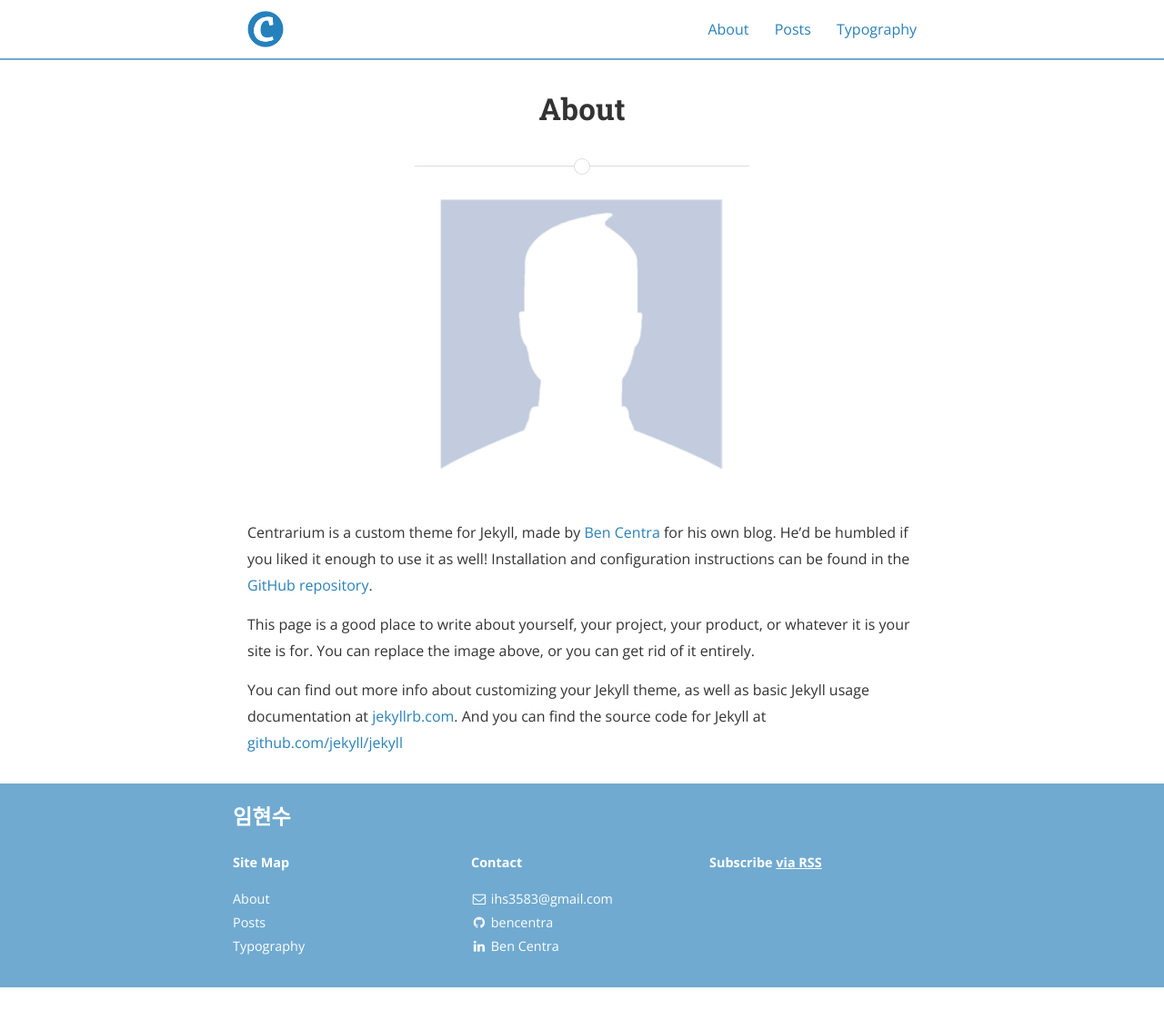
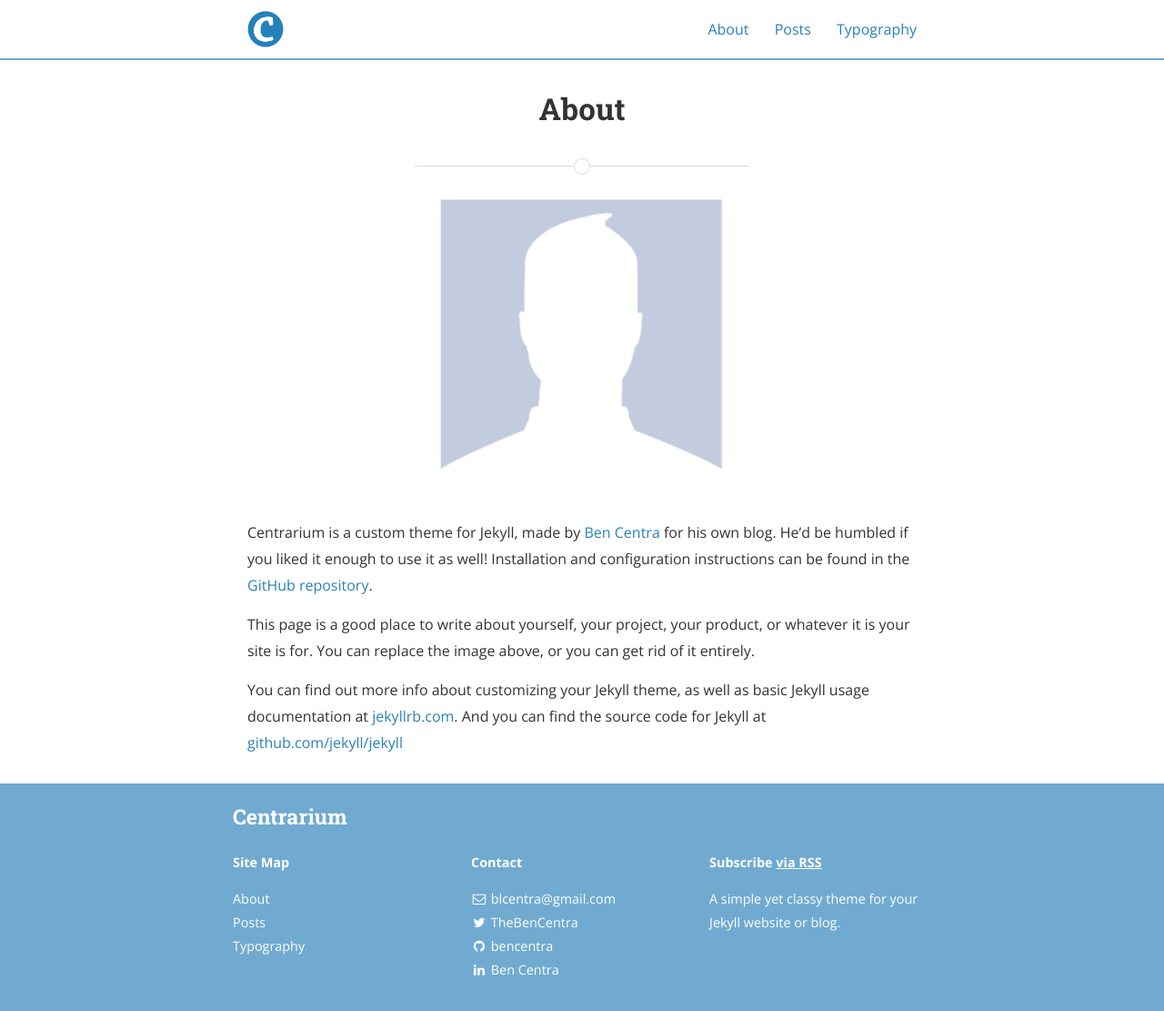
Before and after one commit to whiteblue0/whiteblue0.github.io, a Jekyll site: the page built from about.md, in a window 1280 px wide and 1111 px high. Shown: the whole window at 91% size. Built offline with Jekyll 4.4.1, drawn with Linux system fonts in a browser that asks for light colours; nearby versions of some CDN libraries.

Commit message:
[rebase] re-init jekyll theme

```diff
--- a/_config.yml
+++ b/_config.yml
@@ -9,17 +9,17 @@ exclude:
   - "/vendor/"
 
 # Site settings
-title: 임현수
-subtitle: "임현수의 기술 저장소입니다."
-email: ihs3583@gmail.com
-name: Hyeonsoo Im
+title: Centrarium
+subtitle: "A simple yet classy theme for your Jekyll website or blog"
+email: blcentra@gmail.com
+name: Ben Centra
 description: >
-
+  A simple yet classy theme for your Jekyll website or blog.
 # Base URL of site (i.e. /blog). It should always start with a slash,
 # and never end with a slash. Set it to a blank value if hosting at the
 # root of your server.
 baseurl: "" # the subpath of your site, e.g. /blog/
-url: "whiteblue0.github.io" # the base hostname & protocol for your site
+url: "" # the base hostname & protocol for your site
 cover: "/assets/header_image.jpg"
 logo: "/assets/logo.png"
 
@@ -41,10 +41,10 @@ jekyll-archives:
   enabled:
     - categories
     - tags
-  layout: "archive"
+  layout: 'archive'
   permalinks:
-    category: "/category/:name/"
-    tag: "/tag/:name/"
+    category: '/category/:name/'
+    tag: '/tag/:name/'
 
 # Disqus comments
 # disqus_shortname: bencentra
@@ -77,23 +77,23 @@ descriptions:
 #     share: true                           # Include in the "Share" section of posts
 social:
   - name: Twitter
-    icon: ""
-    username: ""
-    url: ""
-    desc: ""
-    share: false
+    icon: twitter
+    username: TheBenCentra
+    url: https://twitter.com/TheBenCentra
+    desc: Follow me on Twitter
+    share: true
 
   - name: Facebook
     icon: facebook
     username: thebencentra
     url: ""
     desc: Friend me on Facebook
-    share: false
+    share: true
 
   - name: GitHub
     icon: github
     username: bencentra
-    url: https://github.com/whiteblue0
+    url: https://github.com/bencentra
     desc: Fork me on GitHub
     share: false
 
@@ -102,7 +102,7 @@ social:
     username: Ben Centra
     url: https://www.linkedin.com/pub/ben-centra/47/769/60a
     desc: Connect with me on LinkedIn
-    share: false
+    share: true
 
   - name: Google+
     icon: google-plus
@@ -192,13 +192,13 @@ social:
 # These are for automatically generating sharing metadata for FB and Twitter
 # OS Protocol is for sharing the source of your site, if you're interested. For more, see osprotocol.com
 protocols:
-  fb_image: "/assets/logo.png"
-  fb_image_width: 612
-  fb_image_height: 605
-  fb_image_type: "image/png"
+    fb_image: "/assets/logo.png"
+    fb_image_width: 612
+    fb_image_height: 605
+    fb_image_type: "image/png"
 
-  twitter_image: "/assets/logo.png"
+    twitter_image: "/assets/logo.png"
 
-  os_repo: "https://github.com/bencentra/centrarium.com"
-  os_rcs_type: "git"
-  os_src: "git@github.com:bencentra/centrarium.com.git"
+    os_repo: "https://github.com/bencentra/centrarium.com"
+    os_rcs_type: "git"
+    os_src: "git@github.com:bencentra/centrarium.com.git"
```
Also changed, not shown: Gemfile.lock.
